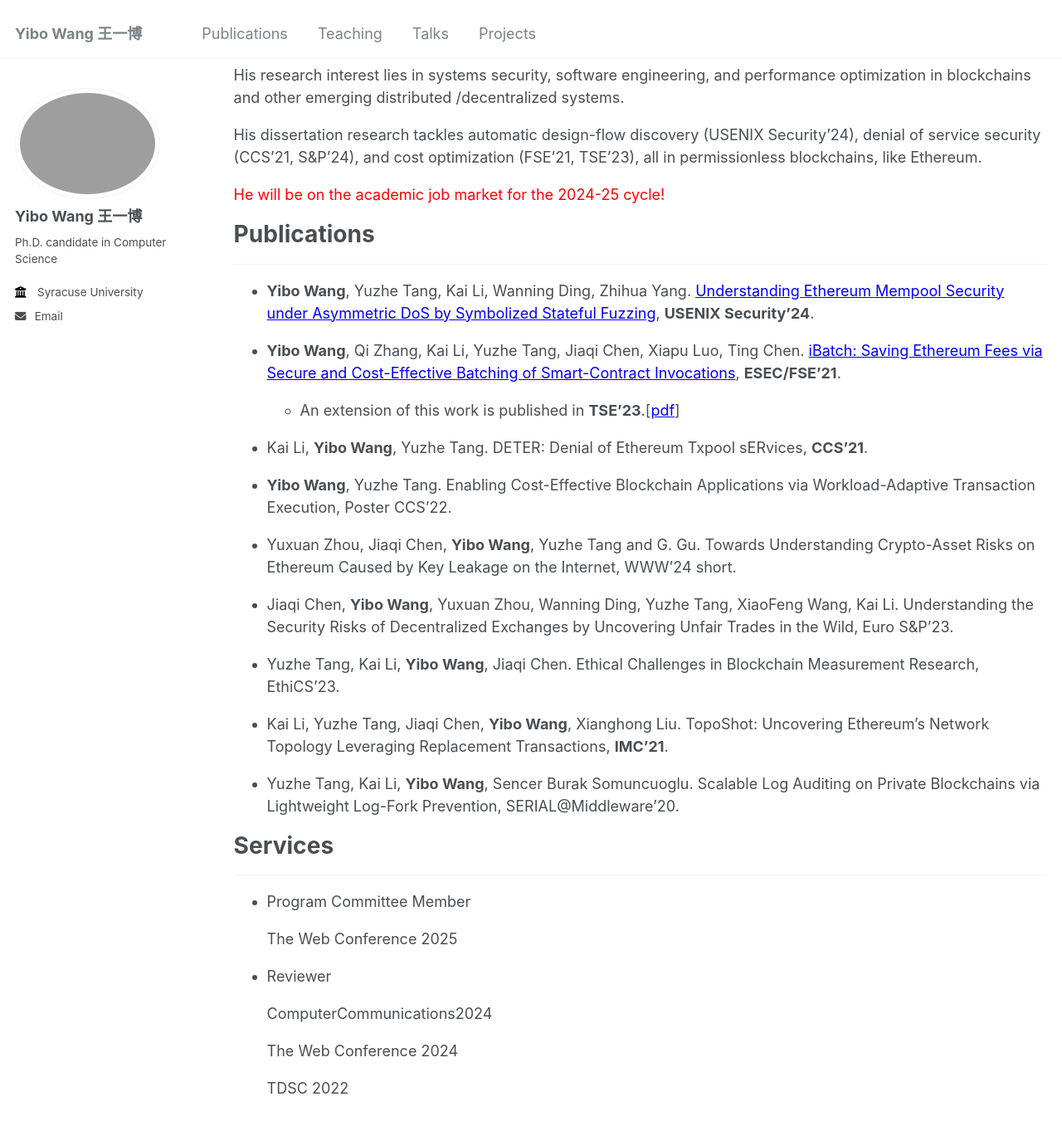
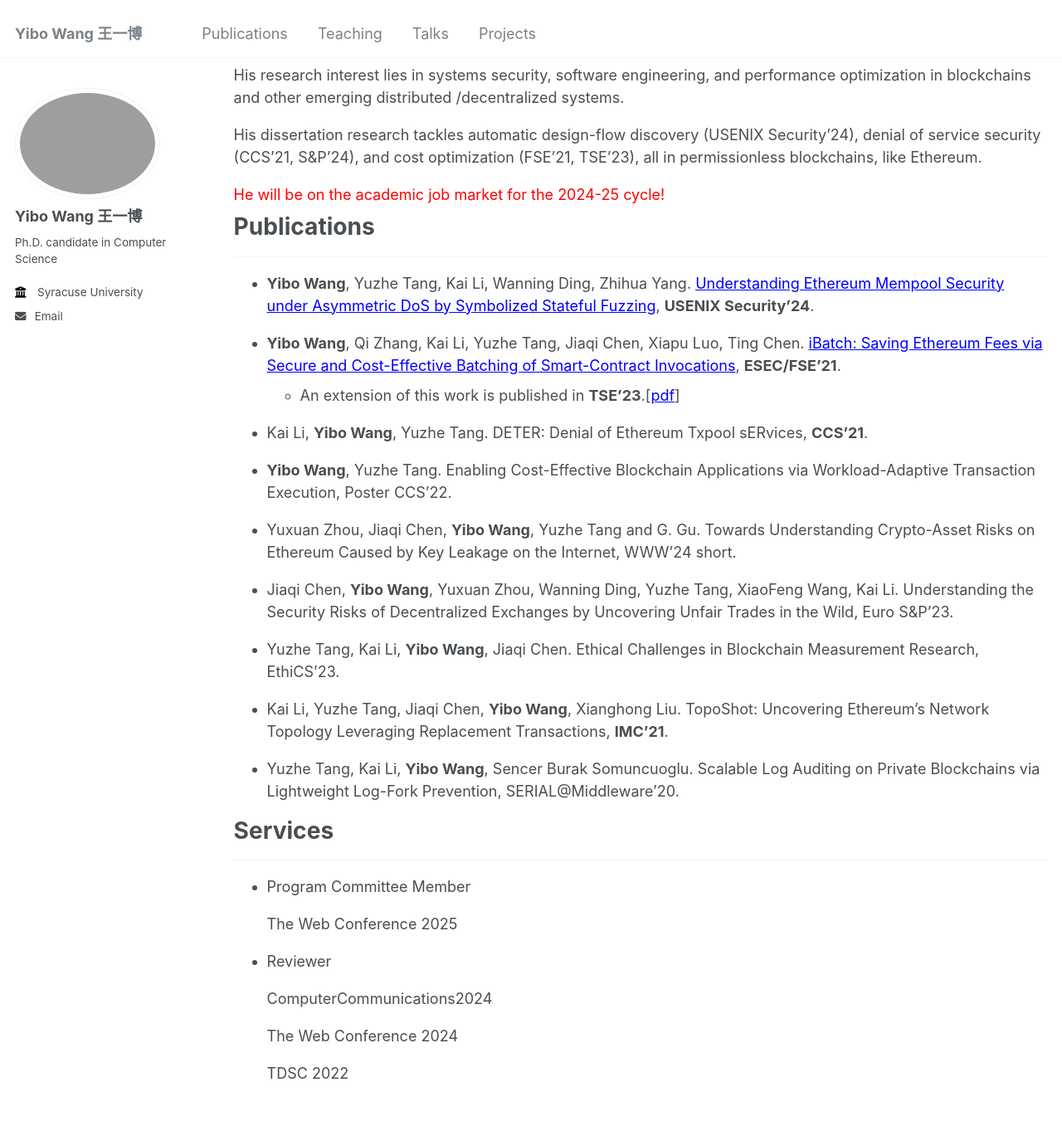
Before and after one commit to wangyibo0308/wangyibo0308.github.io, a Jekyll site: the page built from _pages/about.md, in a window 1280 px wide and 1400 px high, scrolled down 213 px. Shown: the top 1357 px of the window at 83% size. Built offline with Jekyll 4.4.1, drawn with Linux system fonts in a browser that asks for light colours.

Commit message:
Update _archive.scss

```diff
--- a/_sass/_archive.scss
+++ b/_sass/_archive.scss
@@ -28,7 +28,7 @@
   }
 }
 p {
-  margin-bottom: 1em; /* Adjust as needed */
+  margin-bottom: 0.5em; /* Adjust as needed */
 }
 
 .archive__subtitle {
```
